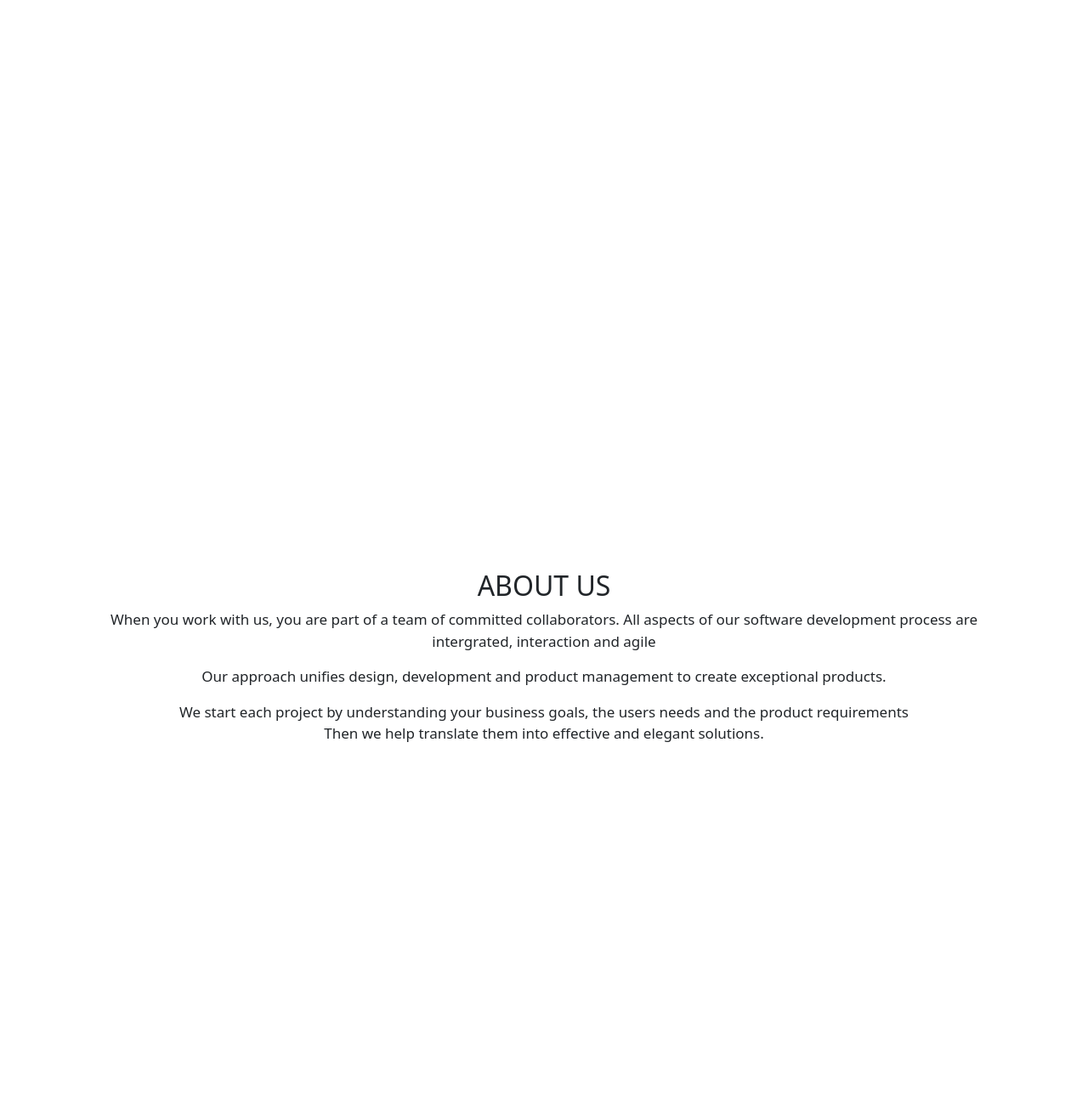
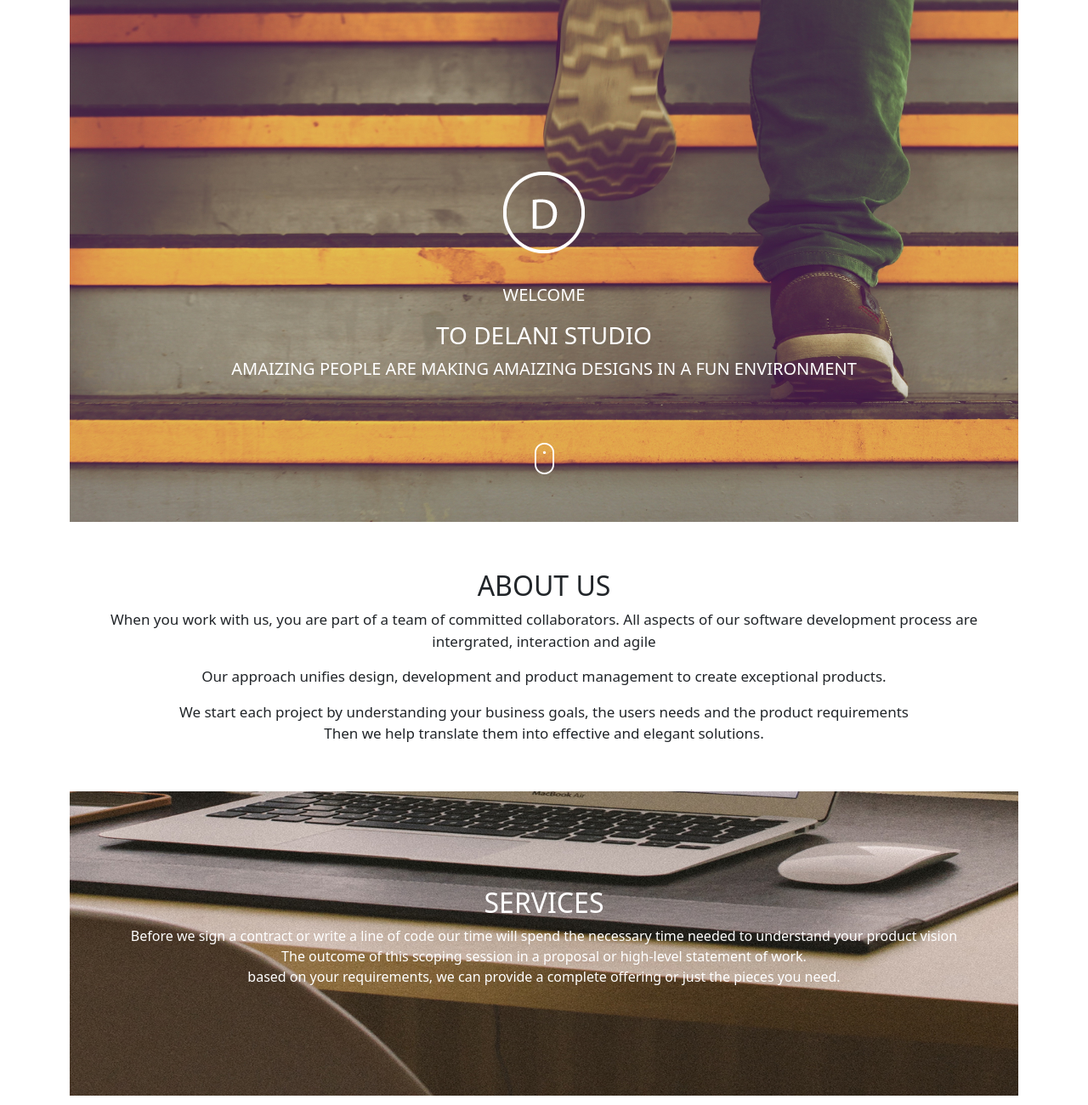
Before and after one commit to 299hannah/-Delani-Studio, a plain HTML site: page index.html in a window 1280 px wide. Shown: the top 1300 px of the page at 85% size. Drawn offline with nearby package versions, Linux system fonts and the light colour scheme; the site is published under a folder, as on GitHub Pages, so addresses that start at the root find nothing; files whose address does not match are found by name.

Commit message:
changes in styling

```diff
--- a/css/styles.css
+++ b/css/styles.css
@@ -1,5 +1,5 @@
 .landing {
-  background-image: url("/assets/backgrounds/h_img.jpg");
+  background-image: url("../assets/backgrounds/h_img.jpg");
   background-position: center center;
   background-size: cover;
   background-repeat: no-repeat;
@@ -30,7 +30,7 @@
 }
 
 .services {
-  background-image: url("/assets/backgrounds/s_image.jpg");
+  background-image: url("../assets/backgrounds/s_image.jpg");
   background-repeat: no-repeat;
   background-position: center center;
   background-size: cover;
@@ -94,7 +94,7 @@
   text-align: center;
 }
 .contact{
-  background-image: url("/assets/backgrounds/c_image.jpg");
+  background-image: url("../assets/backgrounds/c_image.jpg");
   background-repeat: no-repeat;
   background-size: cover;
   background-position: center center ;
```
